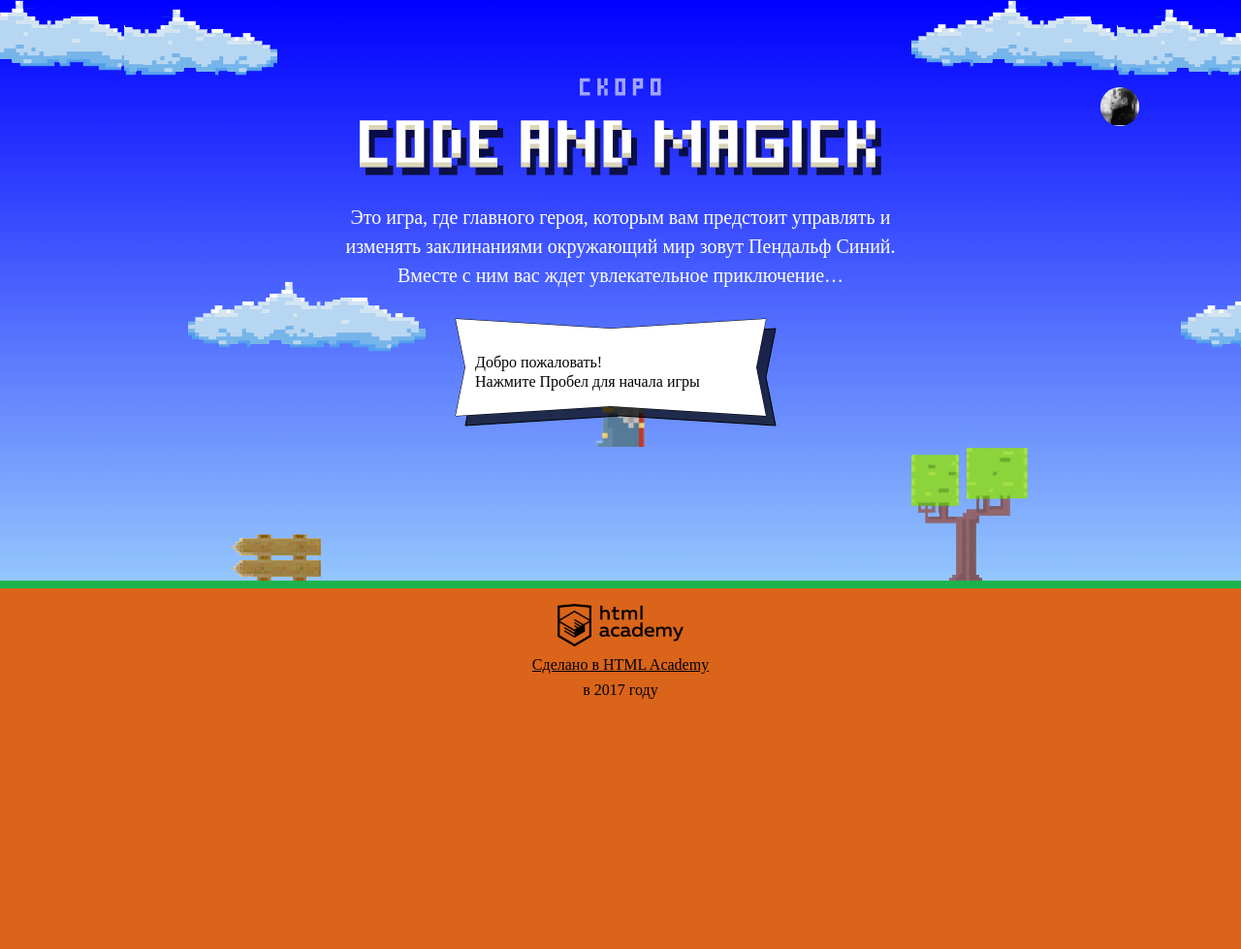
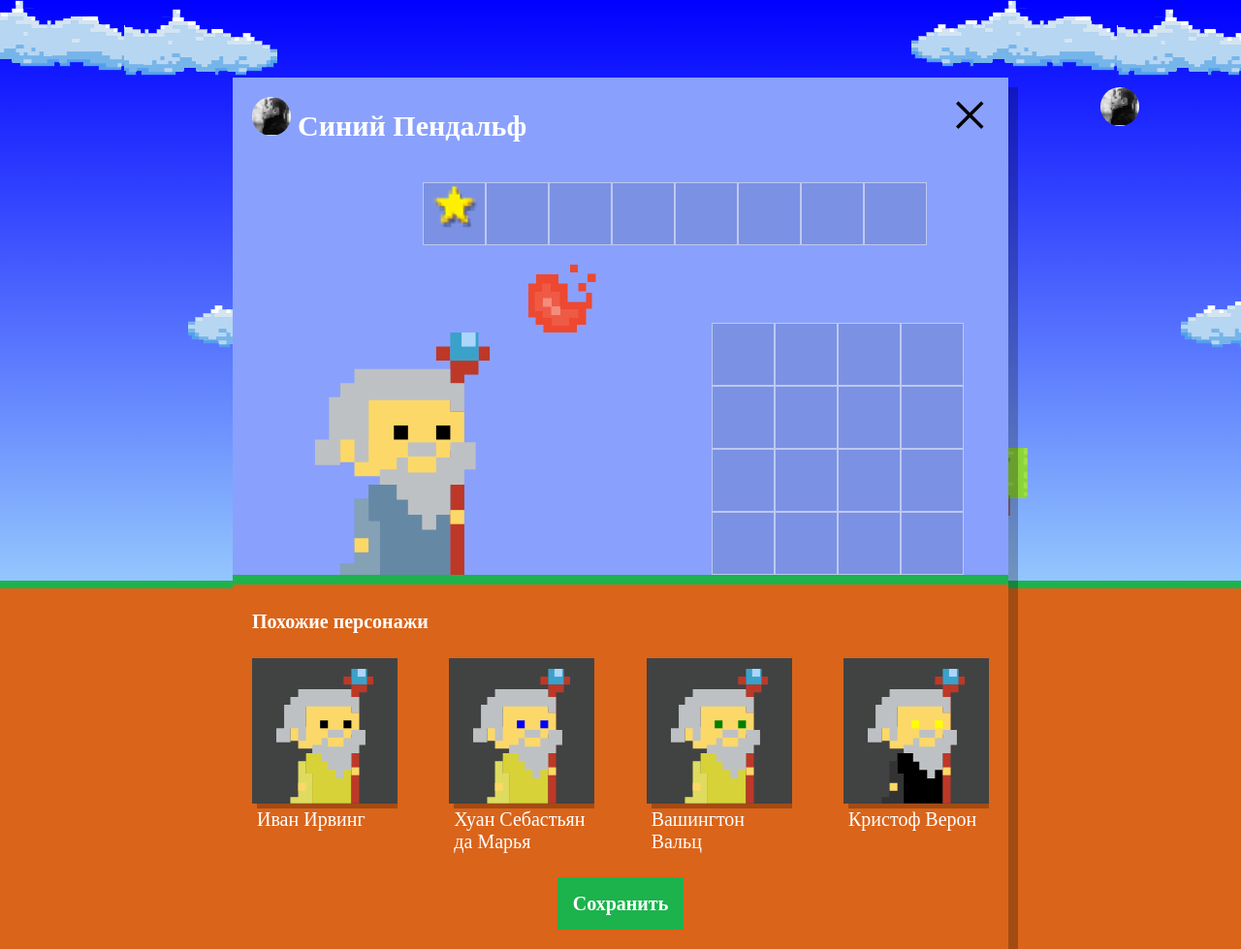
Before and after one commit to LexiosAlex/657189-code-and-magick, a website: page index.html in a window 1280 px wide. Shown: the whole page at 97% size. Before the commit the page ends 800 px from the top, so only its background shows below. Drawn offline with Linux system fonts and the light colour scheme; a web font is replaced by a local one.

Commit message:
Сделал задание 3

```diff
--- a/index.html
+++ b/index.html
@@ -202,7 +202,7 @@
 
 </script>
 <script src="js/start.js"></script>
+<script src="js/setup.js"></script>
 <script src="js/game.js"></script>
-
 </body>
 </html>
--- /dev/null
+++ b/js/setup.js
@@ -0,0 +1,82 @@
+'use strict';
+
+var userDialog = document.querySelector('.setup');
+userDialog.classList.remove('hidden');
+
+var similarListElement = userDialog.querySelector('.setup-similar-list');
+
+var similarWizardTemplate = document.querySelector('#similar-wizard-template')
+    .content
+    .querySelector('.setup-similar-item');
+
+var wizzardFirstName = ['Иван', 'Хуан Себастьян', 'Мария', 'Кристоф', 'Виктор', 'Юлия', 'Люпита', 'Вашингтон'];
+var wizzardSurname = ['да Марья', 'Верон', 'Мирабелла', 'Вальц', 'Онопко', 'Топольницкая', 'Нионго', 'Ирвинг'];
+
+var getWizzardName = function(nameArr, surnameArr) {
+  function compareRandom(a, b) {
+    return Math.random() - 0.5;
+  };
+
+  nameArr.sort(compareRandom);
+  surnameArr.sort(compareRandom);
+  var Name = [];
+  for (var i = 0; i < nameArr.length; i++){
+    Name[i] = nameArr[i] + ' ' +  surnameArr[i];
+  }
+  return Name;
+}
+
+var wizzardName = getWizzardName(wizzardFirstName, wizzardSurname);
+
+var wizzardCoatColor = ['rgb(101, 137, 164)', 'rgb(241, 43, 107)', 'rgb(146, 100, 161)', 'rgb(56, 159, 117)', 'rgb(215, 210, 55)', 'rgb(0, 0, 0)'];
+var wizzardEyeColor = ['black', 'red', 'blue', 'yellow', 'green'];
+
+var getRandomArrValue = function(arr) {
+  function compareRandom(a, b) {
+    return Math.random() - 0.5;
+  };
+
+  return arr.sort(compareRandom);
+}
+
+var wizards = [
+  {
+    name: wizzardName[0],
+    coatColor: getRandomArrValue(wizzardCoatColor)[0],
+    eyesColor: getRandomArrValue(wizzardEyeColor)[0]
+  },
+  {
+    name: wizzardName[1],
+    coatColor: getRandomArrValue(wizzardCoatColor)[1],
+    eyesColor: getRandomArrValue(wizzardEyeColor)[1]
+  },
+  {
+    name: wizzardName[2],
+    coatColor: getRandomArrValue(wizzardCoatColor)[2],
+    eyesColor: getRandomArrValue(wizzardEyeColor)[2]
+  },
+  {
+    name: wizzardName[3],
+    coatColor: getRandomArrValue(wizzardCoatColor)[3],
+    eyesColor: getRandomArrValue(wizzardEyeColor)[3]
+  }
+];
+
+
+var renderWizard = function (wizard) {
+  var wizardElement = similarWizardTemplate.cloneNode(true);
+
+  wizardElement.querySelector('.setup-similar-label').textContent = wizard.name;
+  wizardElement.querySelector('.wizard-coat').style.fill = wizard.coatColor;
+  wizardElement.querySelector('.wizard-eyes').style.fill = wizard.eyesColor;
+
+  return wizardElement;
+}
+
+var fragment = document.createDocumentFragment();
+for (var i = 0; i < wizards.length; i++) {
+  fragment.appendChild(renderWizard(wizards[i]));
+}
+similarListElement.appendChild(fragment);
+
+userDialog.querySelector('.setup-similar').classList.remove('hidden');
```
